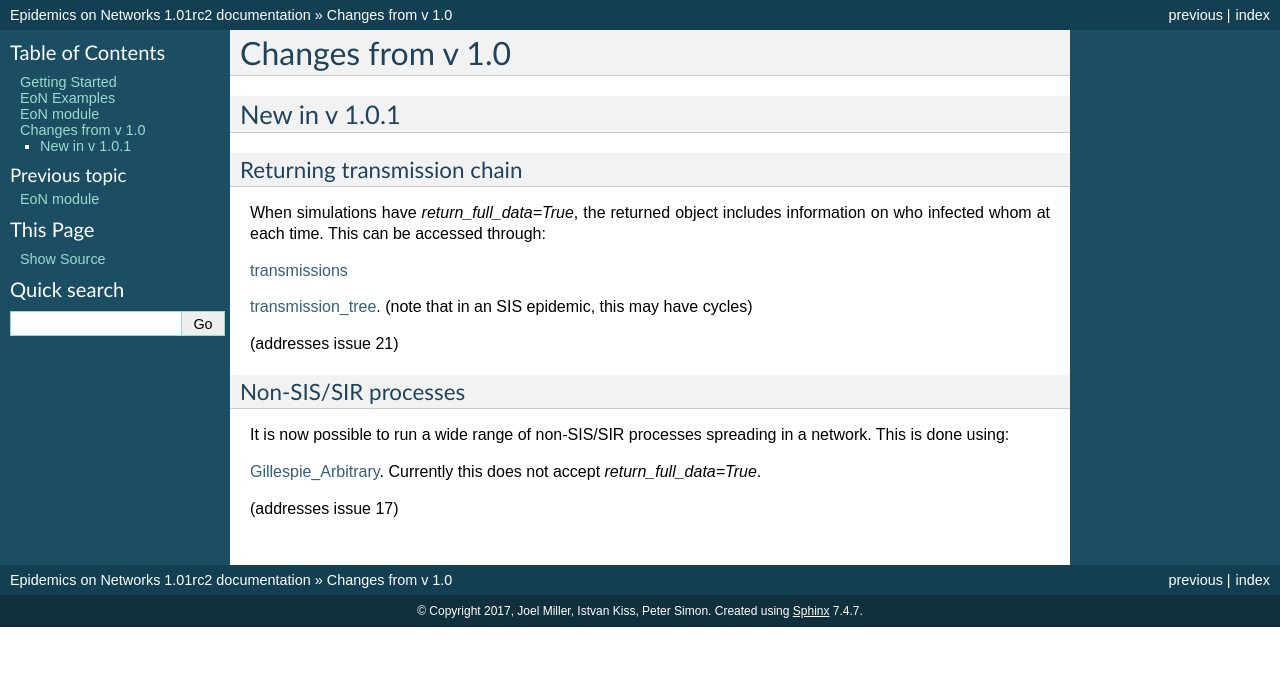
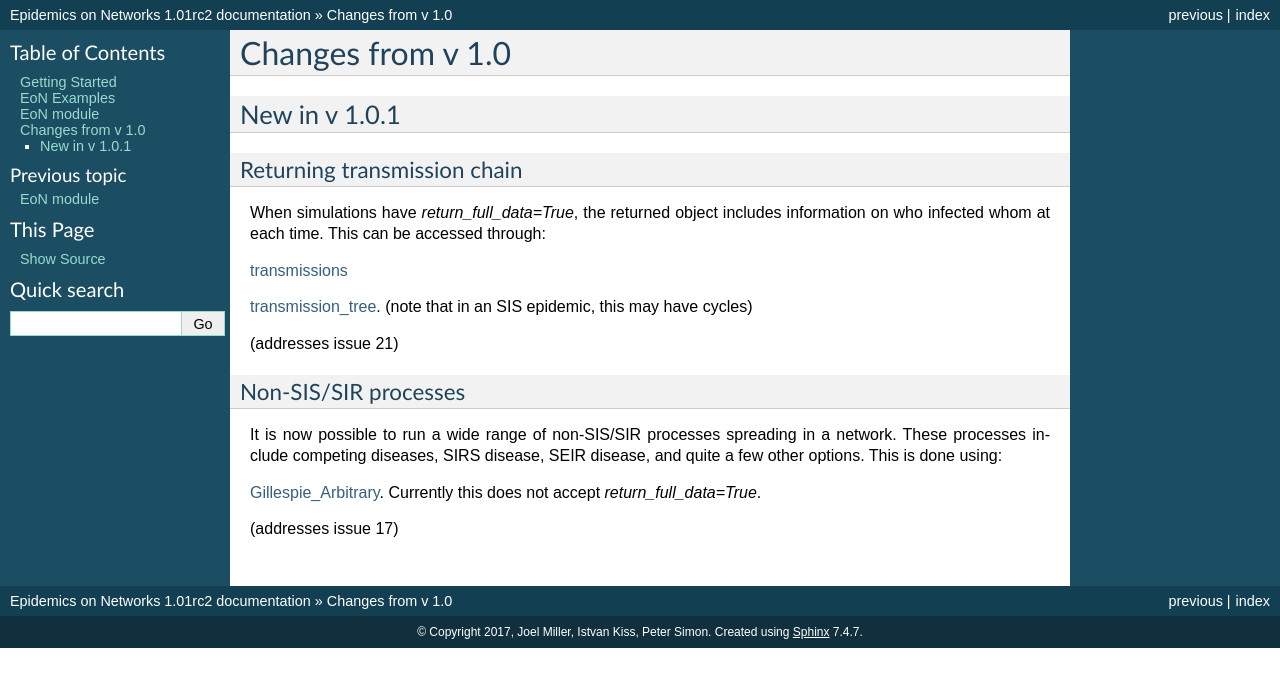
Before and after one commit to springer-math/Mathematics-of-Epidemics-on-Networks, a Sphinx documentation site: the page built from docs/Changes.rst, in a window 1280 px wide. Shown: the top 687 px of the page. Built offline with Sphinx 7.4.7, drawn with Linux system fonts in a browser that asks for light colours.

```diff
--- a/docs/Changes.rst
+++ b/docs/Changes.rst
@@ -21,7 +21,8 @@ Non-SIS/SIR processes
 ^^^^^^^^^^^^^^^^^^^^^
 
 It is now possible to run a wide range of non-SIS/SIR processes spreading in
-a network.  This is done using:
+a network.  These processes include competing diseases, SIRS disease, SEIR
+disease, and quite a few other options.  This is done using:
 
 `Gillespie_Arbitrary <functions/EoN.Gillespie_Arbitrary.html>`_.  Currently this
 does not accept `return_full_data=True`.
--- a/docs/GettingStarted.rst
+++ b/docs/GettingStarted.rst
@@ -10,7 +10,7 @@ You can install **EoN** version 1.0 with pip
 
     pip install EoN
 
-The documentation provided here is for version 1.0.1rc1.  There is no
+The documentation provided here is for version 1.0.1rc2.  There is no
 significant difference except that any newer functions (see
 `Changes from v1.0 <Changes.html>`_) will not exist if you install version 1.0.
 
@@ -24,7 +24,7 @@ a more recent version.  Then just move into the main directory and run
 
     python setup.py install
 
-This will currently install version 1.0.1rc1.
+This will currently install version 1.0.1rc2.
 
 If you have installed a previous version and want to reinstall.  The easiest
 way is
```
